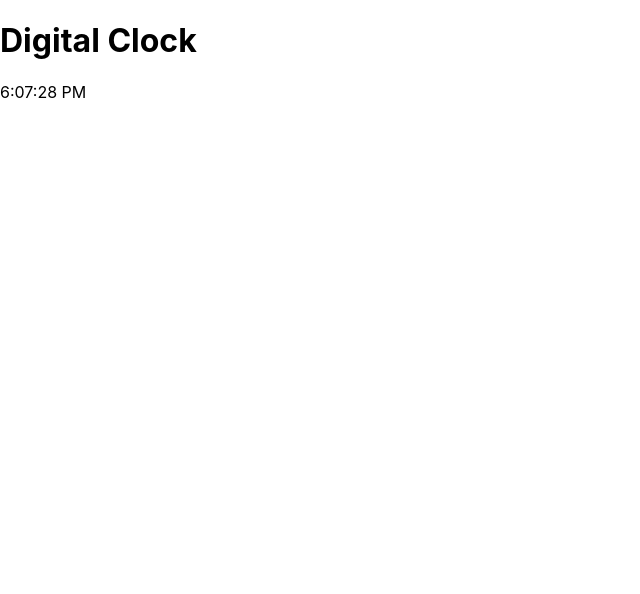
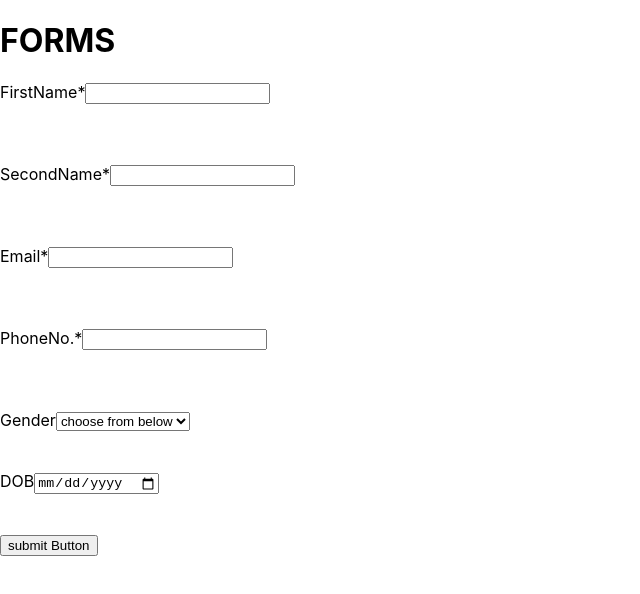
Before and after one commit to thakurutkarsh22/newton-react-fsd-july-2023, a React (Create React App) app: page / in a window 1280 px wide. Shown: the top 594 px of the page, without its empty margins (0-640 px from the left). Built offline with nearby package versions, Linux system fonts and the light colour scheme.

Commit message:
Forms Post request

```diff
--- a/src/5.Forms/1.OwnForms/OwnForms.js
+++ b/src/5.Forms/1.OwnForms/OwnForms.js
@@ -38,6 +38,36 @@ function OwnForm() {
       // show the popup
       alert("Form should be Vlaid");
     }
+
+    // GET
+    // fetch("aasdasda.com"); // GET
+    // fetch("aasdasda.com", { method: "GET" }); // GET
+
+    // fetch("aasdasda.com?name=ram", { method: "GET" }); // GET
+
+    /*
+      THERE are 2 way to Send the Data from Browser to Server
+      1. POST -> with Body
+      2. GET -> with Query Params
+
+    */
+
+    fetch(
+      `asadasdaasd.com?${"firstName" + "=" + form.firstName}&${
+        "secondName" + "=" + form.secondName
+      }&${"gender" + "=" + form.gender}`
+    ); // GET
+
+    // POST.
+    fetch("aasdasda.com", {
+      method: "POST",
+      body: JSON.stringify(form),
+      headers: {
+        "Content-Type": "application/json",
+      },
+    })
+      .then((response) => response.json())
+      .then((data) => console.log(data));
   }
 
   function onSubmissionValidateForm() {
--- a/src/App.js
+++ b/src/App.js
@@ -86,7 +86,7 @@ function App() {
 
       {/* <IndexAsAKey /> */}
 
-      {/* <OwnForm /> */}
+      <OwnForm />
 
       {/* <LifeCycleOfFunctionalComponent /> */}
       {/* {flag && <HookUseEffect />}
@@ -99,7 +99,7 @@ function App() {
       </button> */}
 
       {/* <PokemonApi /> */}
-      <DigitalClock />
+      {/* <DigitalClock /> */}
     </>
   );
 }
```
